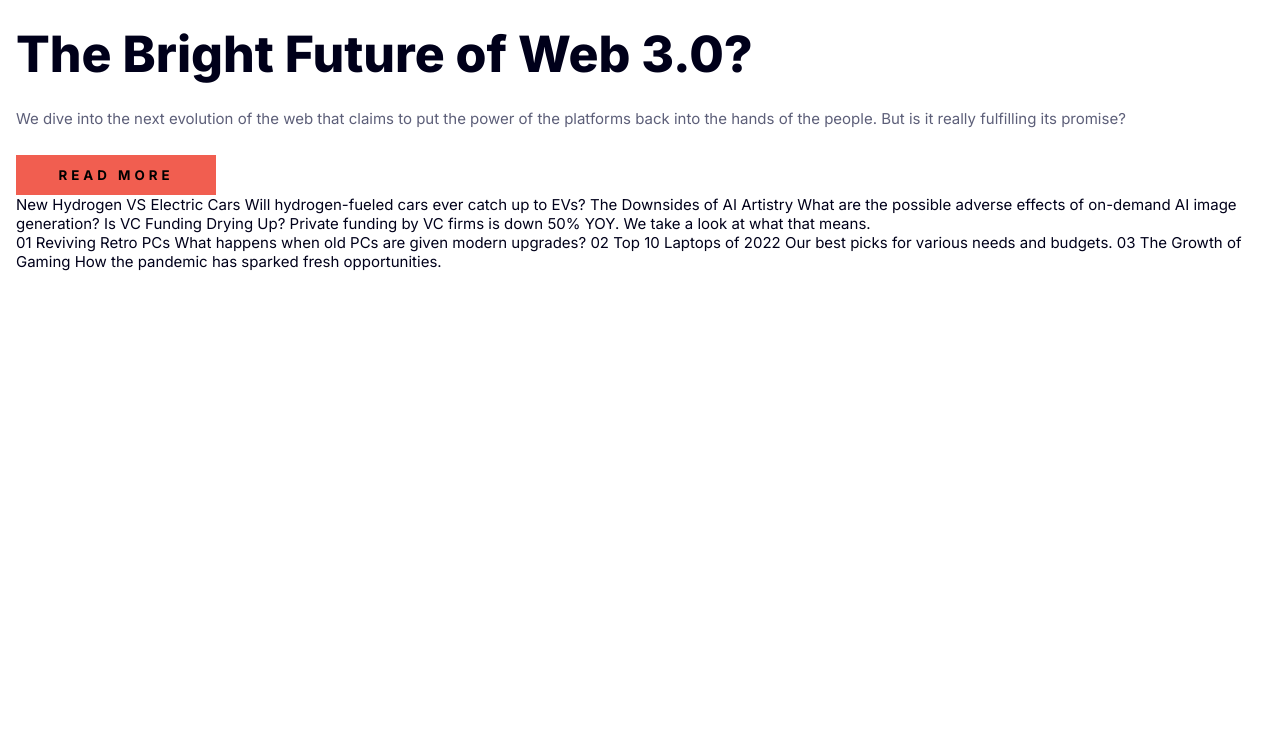
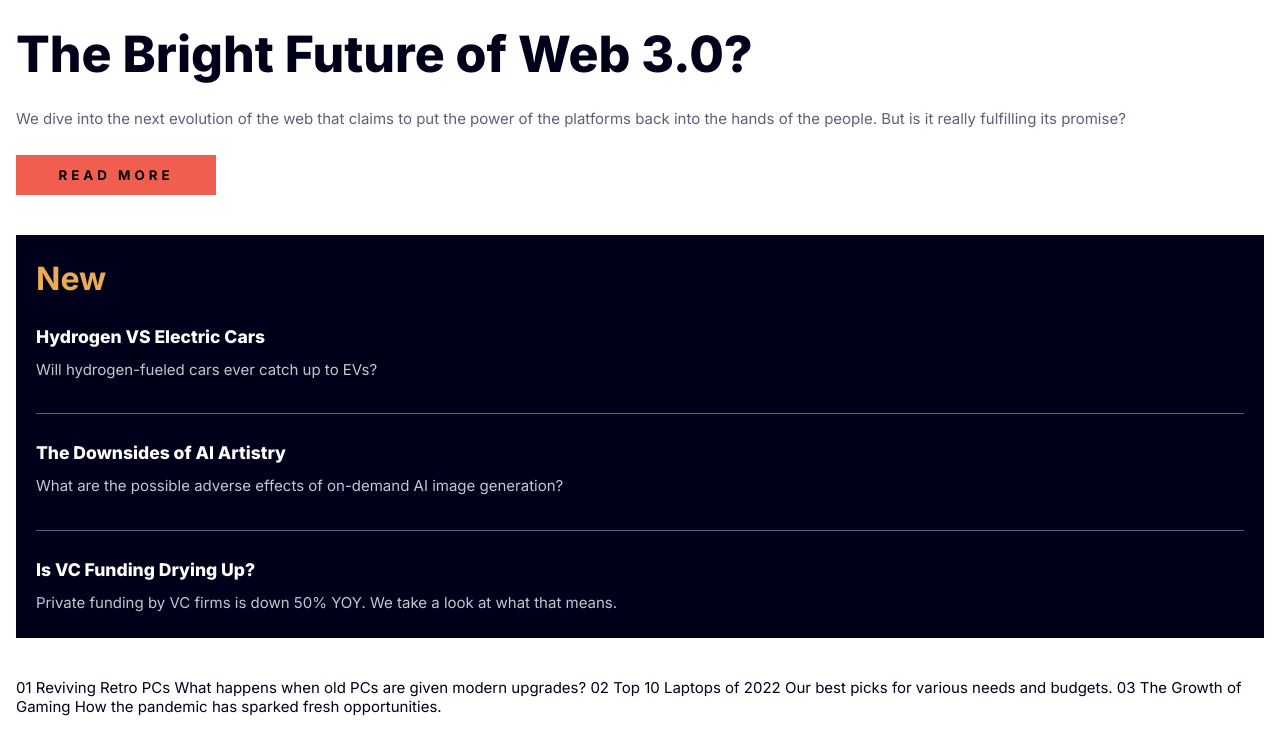
Before and after one commit to ManasiCoder/news-homepage, a plain HTML site: page index.html in a window 1280 px wide. Shown: the part 1180-1912 px from the top of the page. Before the commit the page ends 1467 px from the top, so only its background shows below. Drawn offline with Linux system fonts and the light colour scheme.

Commit message:
section new

```diff
--- a/assets/css/container.css
+++ /dev/null
@@ -1,34 +0,0 @@
-main.container {
-  width: 100%;
-  padding: 1.6rem;
-
-  section#home {
-    display: grid;
-    gap: 2.4rem;
-
-    h1 {
-      font-size: 5rem;
-      font-weight: 800;
-    }
-
-    p {
-      color: var(--dark-grayish-blue);
-    }
-
-    button {
-      width: 100%;
-      max-width: 20rem;
-      padding: 1.2rem 0;
-      font-weight: 700;
-      text-transform: uppercase;
-      letter-spacing: 4px;
-      border: none;
-      background-color: var(--soft-red);
-      cursor: pointer;
-    }
-
-    img.home-image-desktop {
-      display: none;
-    }
-  }
-}
--- /dev/null
+++ b/assets/css/main-container/container.css
@@ -0,0 +1,6 @@
+main.container {
+  width: 100%;
+  padding: 1.6rem;
+  display: grid;
+  gap: 4rem;
+}
--- /dev/null
+++ b/assets/css/main-container/section-home.css
@@ -0,0 +1,29 @@
+section#home {
+  display: grid;
+  gap: 2.4rem;
+
+  h1 {
+    font-size: 5rem;
+    font-weight: 800;
+  }
+
+  p {
+    color: var(--dark-grayish-blue);
+  }
+
+  button {
+    width: 100%;
+    max-width: 20rem;
+    padding: 1.2rem 0;
+    font-weight: 700;
+    text-transform: uppercase;
+    letter-spacing: 4px;
+    border: none;
+    background-color: var(--soft-red);
+    cursor: pointer;
+  }
+
+  img.home-image-desktop {
+    display: none;
+  }
+}
--- /dev/null
+++ b/assets/css/main-container/section-new.css
@@ -0,0 +1,37 @@
+section#new {
+  padding: 2.4rem 2rem;
+  display: grid;
+  gap: 2.8rem;
+  color: var(--white);
+  background-color: var(--very-dark-blue);
+
+  h2 {
+    font-size: 3.2rem;
+    color: var(--soft-orange);
+  }
+
+  h3 {
+    margin-bottom: 1.2rem;
+
+    a {
+      font-weight: 800;
+      color: var(--off-white);
+      cursor: pointer;
+      transition: color 0.5s ease;
+    }
+
+    a:hover {
+      color: var(--soft-orange);
+    }
+  }
+
+  p {
+    color: var(--grayish-blue);
+  }
+
+  hr {
+    margin-top: 0.4rem;
+    border: none;
+    border-bottom: 1px solid var(--dark-grayish-blue);
+  }
+}
--- a/assets/css/main.css
+++ b/assets/css/main.css
@@ -1,7 +1,11 @@
-@import url("./variables.css");
-@import url("./reset.css");
-@import url("./body.css");
-@import url("./header.css");
-@import url("./mobile-navigation.css");
-@import url("./desktop-navigation.css");
-@import url("./container.css");
+@import url("./reset/variables.css");
+@import url("./reset/reset.css");
+@import url("./reset/body.css");
+
+@import url("./header/header.css");
+@import url("./header/mobile-navigation.css");
+@import url("./header/desktop-navigation.css");
+
+@import url("./main-container/container.css");
+@import url("./main-container/section-home.css");
+@import url("./main-container/section-new.css");
--- a/index.html
+++ b/index.html
@@ -72,16 +72,26 @@
     </section>
 
     <section id="new">
-      New
+      <h2>New</h2>
 
-      Hydrogen VS Electric Cars
-      Will hydrogen-fueled cars ever catch up to EVs?
+      <div class="new-article">
+        <h3><a href="#">Hydrogen VS Electric Cars</a></h3>
+        <p>Will hydrogen-fueled cars ever catch up to EVs?</p>
+      </div>
 
-      The Downsides of AI Artistry
-      What are the possible adverse effects of on-demand AI image generation?
+      <hr>
 
-      Is VC Funding Drying Up?
-      Private funding by VC firms is down 50% YOY. We take a look at what that means.
+      <div class="new-article">
+        <h3><a href="#">The Downsides of AI Artistry</a></h3>
+        <p>What are the possible adverse effects of on-demand AI image generation?</p>
+      </div>
+
+      <hr>
+
+      <div class="new-article">
+        <h3><a href="#">Is VC Funding Drying Up?</a></h3>
+        <p>Private funding by VC firms is down 50% YOY. We take a look at what that means.</p>
+      </div>
     </section>
 
     <section id="popular">
```
Also changed, not shown: assets/css/header/desktop-navigation.css (renamed from assets/css/desktop-navigation.css), assets/css/header/header.css (renamed from assets/css/header.css), assets/css/header/mobile-navigation.css (renamed from assets/css/mobile-navigation.css), assets/css/reset/body.css (renamed from assets/css/body.css), assets/css/reset/reset.css (renamed from assets/css/reset.css), assets/css/reset/variables.css (renamed from assets/css/variables.css).
